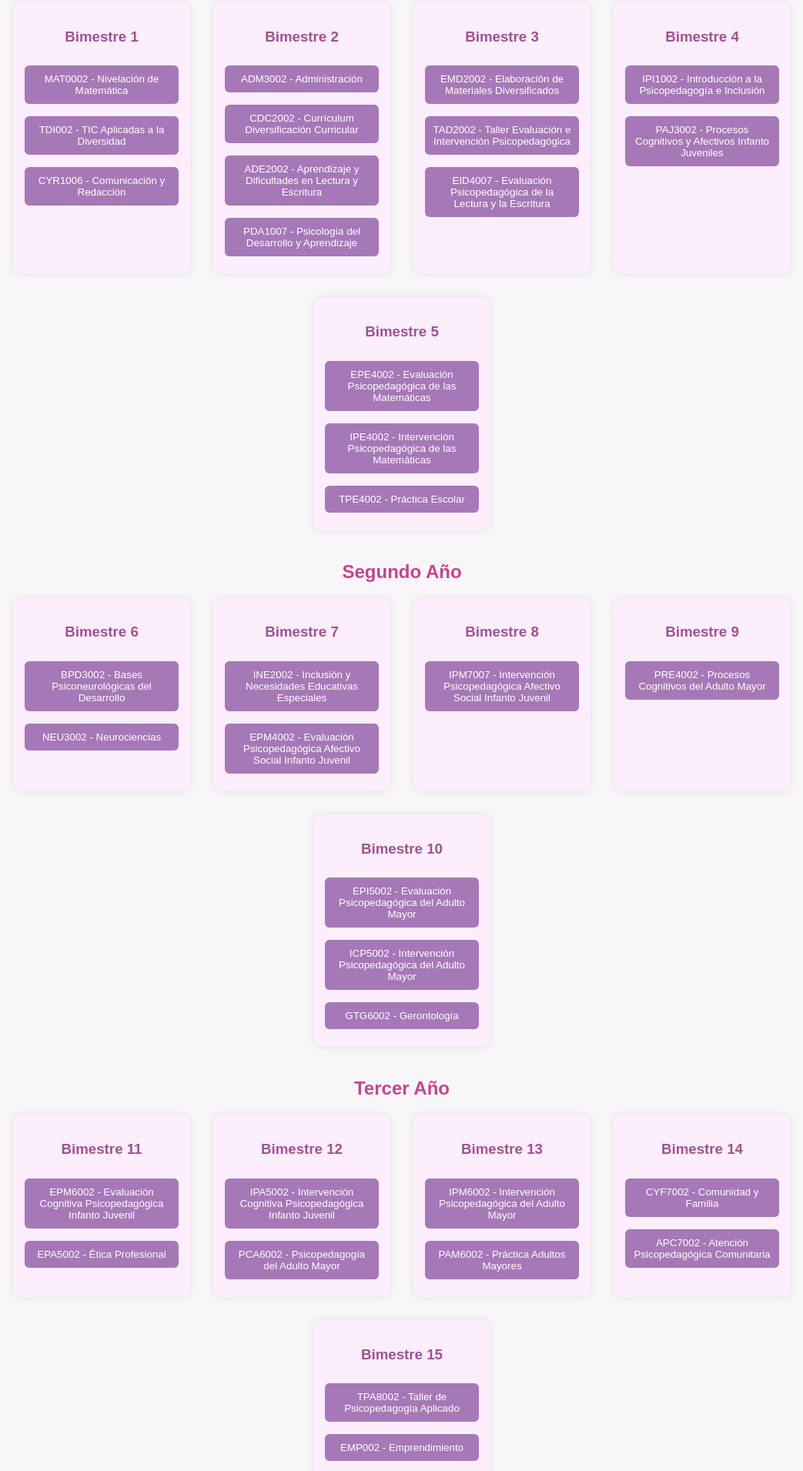
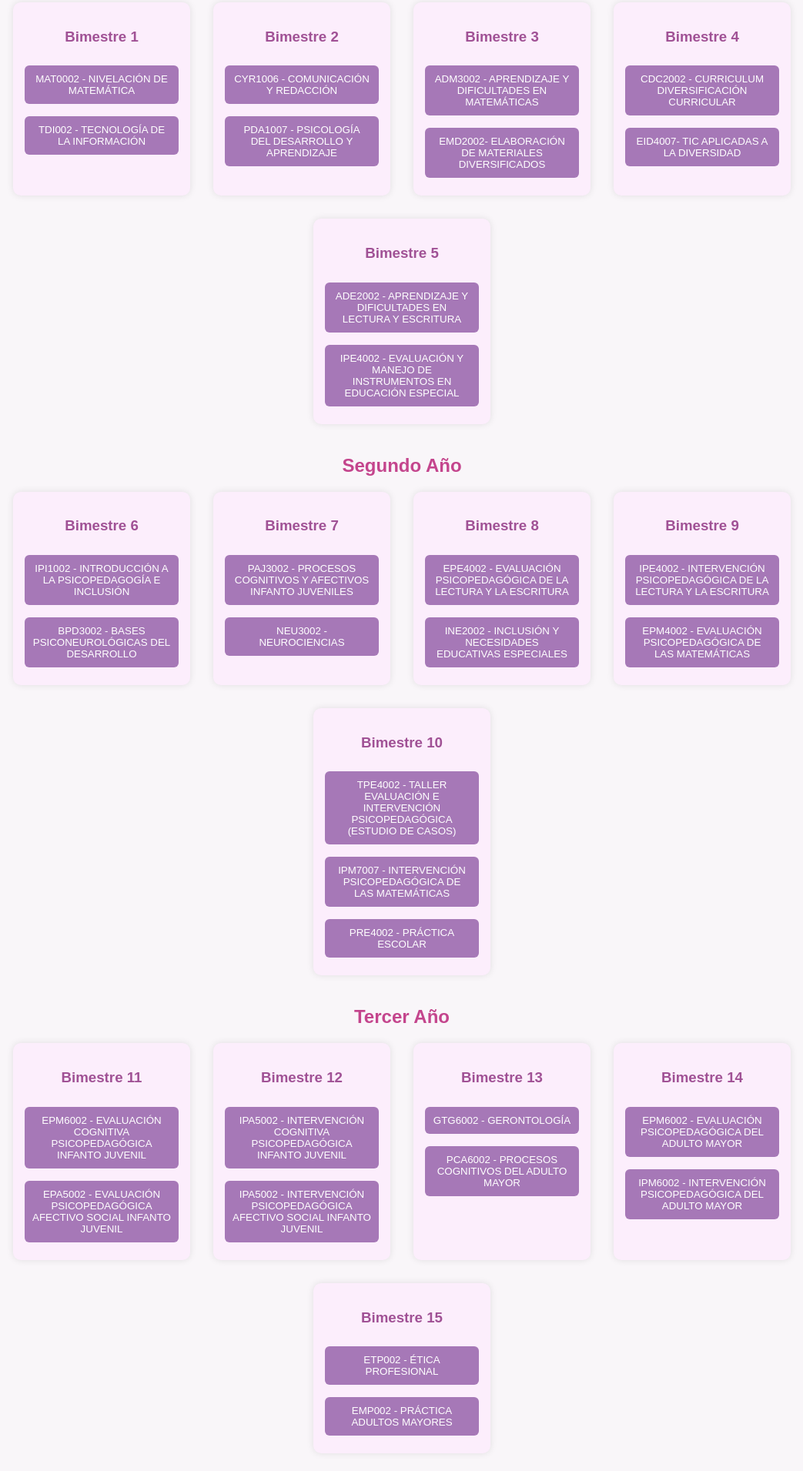
Before and after one commit to 90staam/paupau, a plain HTML site: page index.html in a window 1280 px wide. Shown: the part 145-2056 px from the top of the page at 77% size, without its empty margins (118-1161 px from the left). Drawn offline with Linux system fonts and the light colour scheme.

Commit message:
Update index.html

```diff
--- a/index.html
+++ b/index.html
@@ -64,90 +64,90 @@
     const mallaData = {
       "Primer Año": {
         "Bimestre 1": [
-          "MAT0002 - Nivelación de Matemática",
-          "TDI002 - TIC Aplicadas a la Diversidad",
-          "CYR1006 - Comunicación y Redacción"
+          "MAT0002 - NIVELACIÓN DE MATEMÁTICA",
+          "TDI002 - TECNOLOGÍA DE LA INFORMACIÓN"
         ],
         "Bimestre 2": [
-          "ADM3002 - Administración",
-          "CDC2002 - Currículum Diversificación Curricular",
-          "ADE2002 - Aprendizaje y Dificultades en Lectura y Escritura",
-          "PDA1007 - Psicología del Desarrollo y Aprendizaje"
+          "CYR1006 - COMUNICACIÓN Y REDACCIÓN",
+          "PDA1007 - PSICOLOGÍA DEL DESARROLLO Y APRENDIZAJE"
         ],
         "Bimestre 3": [
-          "EMD2002 - Elaboración de Materiales Diversificados",
-          "TAD2002 - Taller Evaluación e Intervención Psicopedagógica",
-          "EID4007 - Evaluación Psicopedagógica de la Lectura y la Escritura"
+          "ADM3002 - APRENDIZAJE Y DIFICULTADES EN MATEMÁTICAS",
+          "EMD2002- ELABORACIÓN DE MATERIALES DIVERSIFICADOS"
         ],
         "Bimestre 4": [
-          "IPI1002 - Introducción a la Psicopedagogía e Inclusión",
-          "PAJ3002 - Procesos Cognitivos y Afectivos Infanto Juveniles"
+          "CDC2002 - CURRICULUM DIVERSIFICACIÓN CURRICULAR",
+          "EID4007- TIC APLICADAS A LA DIVERSIDAD"
         ],
         "Bimestre 5": [
-          "EPE4002 - Evaluación Psicopedagógica de las Matemáticas",
-          "IPE4002 - Intervención Psicopedagógica de las Matemáticas",
-          "TPE4002 - Práctica Escolar"
+          "ADE2002 - APRENDIZAJE Y DIFICULTADES EN LECTURA Y ESCRITURA",
+          "IPE4002 - EVALUACIÓN Y MANEJO DE INSTRUMENTOS EN EDUCACIÓN ESPECIAL"
         ]
       },
       "Segundo Año": {
         "Bimestre 6": [
-          "BPD3002 - Bases Psiconeurológicas del Desarrollo",
-          "NEU3002 - Neurociencias"
+          "IPI1002 - INTRODUCCIÓN A LA PSICOPEDAGOGÍA E INCLUSIÓN",
+          "BPD3002 - BASES PSICONEUROLÓGICAS DEL DESARROLLO"
         ],
         "Bimestre 7": [
-          "INE2002 - Inclusión y Necesidades Educativas Especiales",
-          "EPM4002 - Evaluación Psicopedagógica Afectivo Social Infanto Juvenil"
+          "PAJ3002 - PROCESOS COGNITIVOS Y AFECTIVOS INFANTO JUVENILES",
+          "NEU3002 - NEUROCIENCIAS"
         ],
         "Bimestre 8": [
-          "IPM7007 - Intervención Psicopedagógica Afectivo Social Infanto Juvenil"
+          "EPE4002 - EVALUACIÓN PSICOPEDAGÓGICA DE LA LECTURA Y LA ESCRITURA",
+          "INE2002 - INCLUSIÓN Y NECESIDADES EDUCATIVAS ESPECIALES"
         ],
         "Bimestre 9": [
-          "PRE4002 - Procesos Cognitivos del Adulto Mayor"
+          "IPE4002 - INTERVENCIÓN PSICOPEDAGÓGICA DE LA LECTURA Y LA ESCRITURA",
+          "EPM4002 - EVALUACIÓN PSICOPEDAGÓGICA DE LAS MATEMÁTICAS"
         ],
         "Bimestre 10": [
-          "EPI5002 - Evaluación Psicopedagógica del Adulto Mayor",
-          "ICP5002 - Intervención Psicopedagógica del Adulto Mayor",
-          "GTG6002 - Gerontología"
+          "TPE4002 - TALLER EVALUACIÓN E INTERVENCIÓN PSICOPEDAGÓGICA (ESTUDIO DE CASOS)",
+          "IPM7007 - INTERVENCIÓN PSICOPEDAGÓGICA DE LAS MATEMÁTICAS",
+          "PRE4002 - PRÁCTICA ESCOLAR"
         ]
       },
       "Tercer Año": {
         "Bimestre 11": [
-          "EPM6002 - Evaluación Cognitiva Psicopedagógica Infanto Juvenil",
-          "EPA5002 - Ética Profesional"
+          "EPM6002 - EVALUACIÓN COGNITIVA PSICOPEDAGÓGICA INFANTO JUVENIL",
+          "EPA5002 - EVALUACIÓN PSICOPEDAGÓGICA AFECTIVO SOCIAL INFANTO JUVENIL"
         ],
         "Bimestre 12": [
-          "IPA5002 - Intervención Cognitiva Psicopedagógica Infanto Juvenil",
-          "PCA6002 - Psicopedagogía del Adulto Mayor"
+          "IPA5002 - INTERVENCIÓN COGNITIVA PSICOPEDAGÓGICA INFANTO JUVENIL",
+          "IPA5002 - INTERVENCIÓN PSICOPEDAGÓGICA AFECTIVO SOCIAL INFANTO JUVENIL"
         ],
         "Bimestre 13": [
-          "IPM6002 - Intervención Psicopedagógica del Adulto Mayor",
-          "PAM6002 - Práctica Adultos Mayores"
+          "GTG6002 - GERONTOLOGÍA",
+          "PCA6002 - PROCESOS COGNITIVOS DEL ADULTO MAYOR"
         ],
         "Bimestre 14": [
-          "CYF7002 - Comunidad y Familia",
-          "APC7002 - Atención Psicopedagógica Comunitaria"
+          "EPM6002 - EVALUACIÓN PSICOPEDAGÓGICA DEL ADULTO MAYOR",
+          "IPM6002 - INTERVENCIÓN PSICOPEDAGÓGICA DEL ADULTO MAYOR"
         ],
         "Bimestre 15": [
-          "TPA8002 - Taller de Psicopedagogía Aplicado",
-          "EMP002 - Emprendimiento"
+          "ETP002 - ÉTICA PROFESIONAL",
+          "EMP002 - PRÁCTICA ADULTOS MAYORES"
         ]
       },
       "Cuarto Año": {
         "Bimestre 16": [
-          "SDT6002 - Seminario de Título",
-          "RPC7002 - Redes y Proyectos Comunitarios"
+          "CYF7002 - COMUNIDAD Y FAMILIA",
+          "RPC7002 - REDES Y PROYECTOS COMUNITARIOS"
         ],
         "Bimestre 17": [
-          "DPC7002 - Desarrollo de Proyectos Comunitarios"
+          "APC7002 - ATENCIÓN PSICOPEDAGÓGICA COMUNITARIA",
+          "DPC7002 - DESARROLLO DE PROYECTOS COMUNITARIOS"
         ],
         "Bimestre 18": [
-          "PLB8002 - Psicopedagogía Laboral"
+          "TPA8002 - TALLER DE PSICOPEDAGOGÍA APLICADO",
+          "PLB8002 - PSICOPEDAGOGÍA LABORAL"
         ],
         "Bimestre 19": [
-          "OYL8002 - Organización y Liderazgo"
+          "EMP002 - EMPRENDIMIENTO",
+          "OYL8002 - ORGANIZACIÓN Y LIDERAZGO"
         ],
         "Bimestre 20": [
-          "ETE8007 - Examen de Título"
+          "SDT6002 - SEMINARIO DE TÍTULO"
         ]
       }
     };
```
